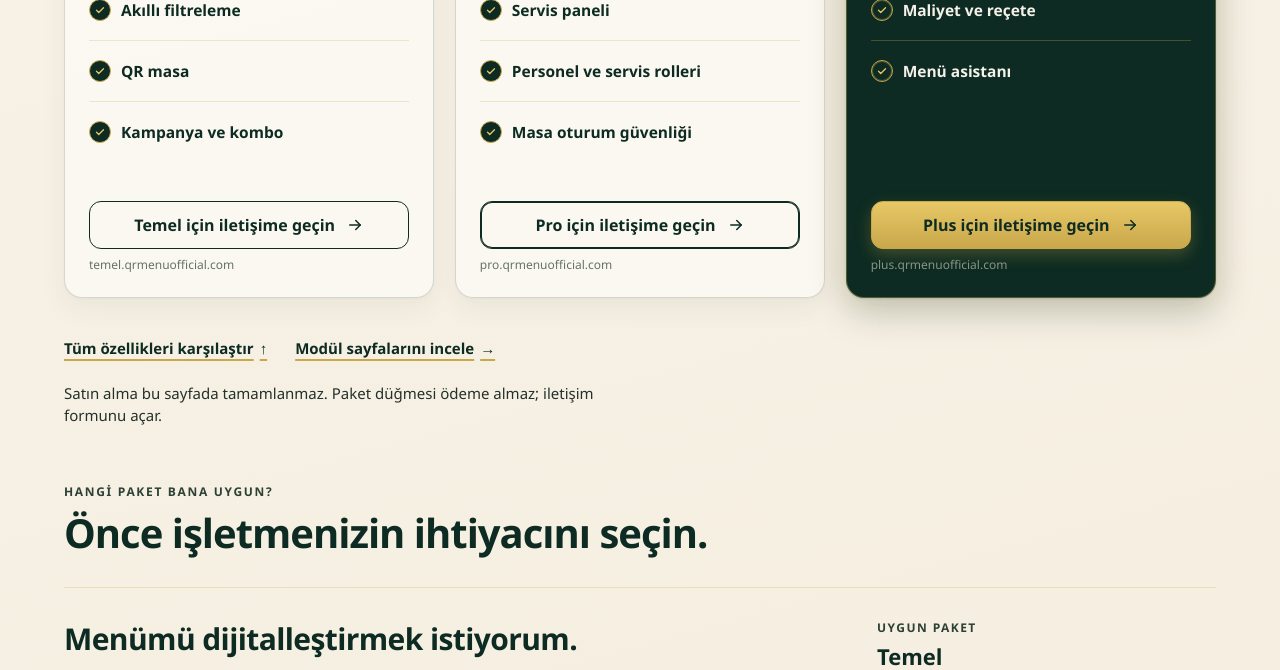
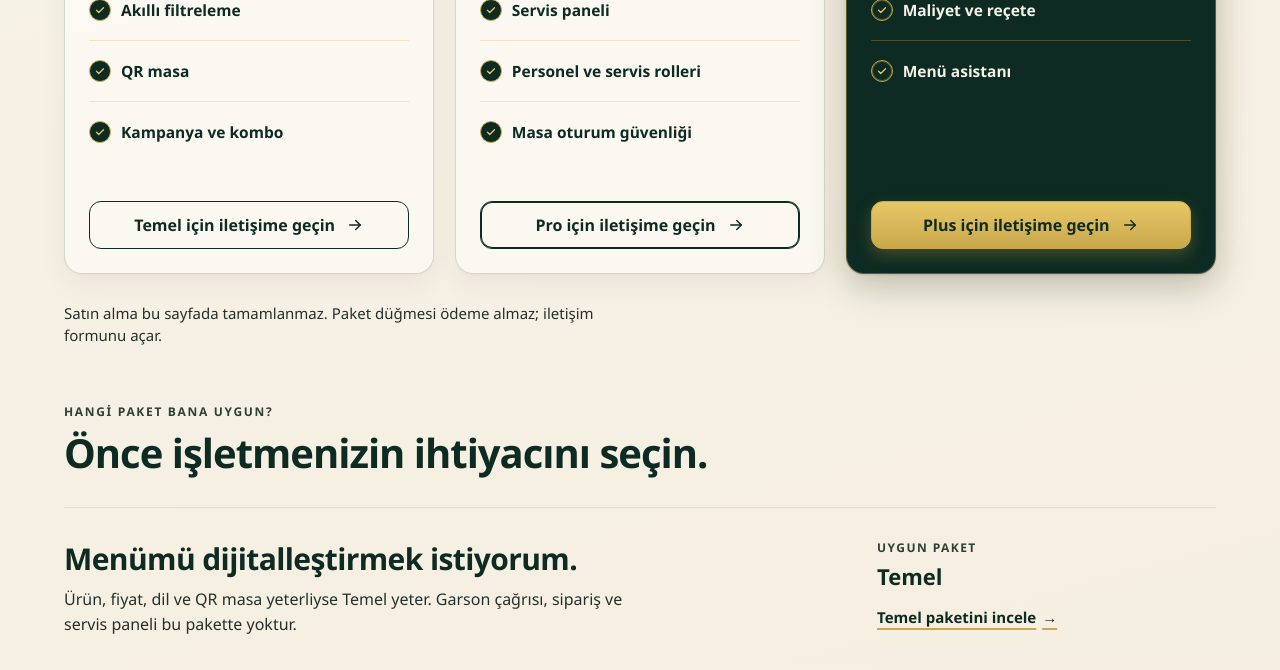
Before and after one commit to mamibeyinizz/anasite, a PHP site: page /paketler/ in a window 1280 px wide. Shown: the part 3053-3723 px from the top of the page. Run offline with PHP 8.4, Linux system fonts and the light colour scheme.

Commit message:
Paketler: kart altı alt adres satırı ve 'karşılaştır / modül' linklerini kaldır
Co-Authored-By: Claude Sonnet 5.5 <noreply@anthropic.com>
Claude-Session: https://claude.ai/code/session_01FBw9rSTA4hfQmbhEoLSWmF

```diff
--- a/paketler/index.html
+++ b/paketler/index.html
@@ -375,10 +375,6 @@
           <p>Aynı liste fiyatları <a href="../sss/">sıkça sorulan sorularda</a> da yazılıdır. Seçim için <a href="../iletisim/">iletişim kanallarını</a> kullanın.</p>
         </div>
       </noscript>
-      <p class="qrmo-pricing-cards-foot">
-        <a class="qrmo-pricing-textlink" href="#karsilastirma">Tüm özellikleri karşılaştır <span aria-hidden="true">↑</span></a>
-        <a class="qrmo-pricing-textlink" href="../moduller/">Modül sayfalarını incele <span aria-hidden="true">→</span></a>
-      </p>
       <p class="qrmo-pricing-flow-note" id="qrmo-pricing-flow-note">Satın alma bu sayfada tamamlanmaz. Paket düğmesi ödeme almaz; iletişim formunu açar.</p>
       <p class="qrmo-pricing-price-note" data-qp-mount="price-note" hidden></p>
     </div>
--- a/paketler/packages-data.js
+++ b/paketler/packages-data.js
@@ -42,8 +42,8 @@ window.QRMO_PRICING = {
   /* Modül sayfalarının kök yolu (bu sayfaya göre). */
   modulePagesBase: "../moduller/",
 
-  /* Kartlarda alt adres satırını göster (temel.qrmenuofficial.com). */
-  showSubdomain: true,
+  /* Kartlarda alt adres satırı (temel.qrmenuofficial.com) gizli. */
+  showSubdomain: false,
 
   /* Boş bırakılırsa gösterilmez. Örn: KDV / ödeme koşulu notu. */
   priceNote: "",
--- a/paketler/paketler.css
+++ b/paketler/paketler.css
@@ -864,9 +864,7 @@ body.qrmo-pricing-page {
   box-shadow: inset 0 0 0 1px rgba(201, 168, 76, .35);
 }
 
-.qrmo-pricing-cards-foot { display: flex; flex-wrap: wrap; gap: 8px 28px; margin-top: clamp(20px, 3vw, 28px) !important; }
-.qrmo-pricing-cards-foot .qrmo-pricing-textlink { min-height: 44px; }
-.qrmo-pricing-flow-note { margin-top: 12px !important; max-width: 68ch; color: var(--qp-text); font-size: 15px; line-height: 1.5; }
+.qrmo-pricing-flow-note { margin-top: clamp(20px, 3vw, 28px) !important; max-width: 68ch; color: var(--qp-text); font-size: 15px; line-height: 1.5; }
 .qrmo-pricing-flow-note a { color: var(--qp-green-dark); font-weight: 700; }
 .qrmo-pricing-price-note { margin-top: 12px !important; color: var(--qp-text); font-size: 14.5px; }
 .qrmo-pricing-fallback { margin-top: 8px; color: var(--qp-text); font-size: 16px; line-height: 1.55; }
```
